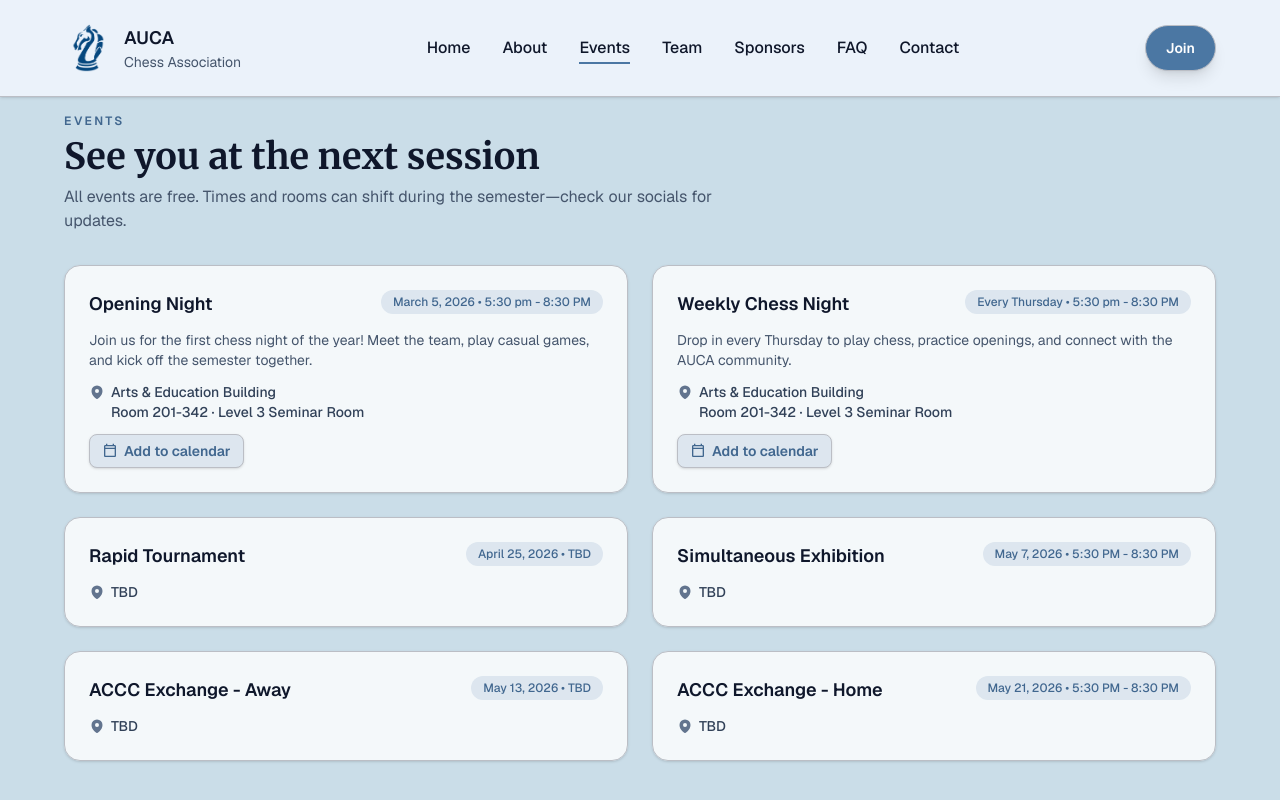
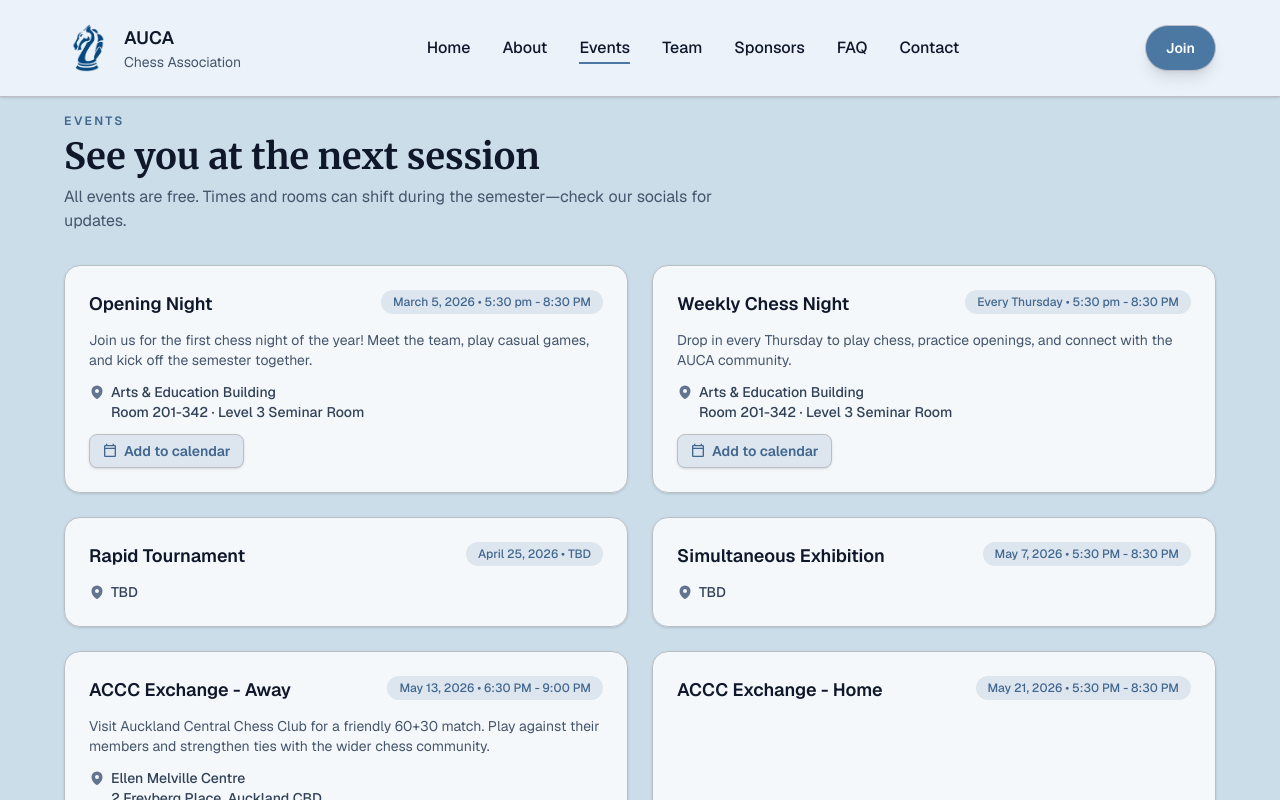
Before and after one commit to WilliamH141/auca-website, a Next.js app: page /events in a window 1280 px wide. Shown: the top 800 px of the page. Built offline with nearby package versions, Linux system fonts and the light colour scheme.

Commit message:
feat: update ACCC away exchange info

```diff
--- a/src/content/events.ts
+++ b/src/content/events.ts
@@ -70,9 +70,9 @@ const eventData: Omit<Event, "addToCalendarUrl">[] = [
   {
     title: "ACCC Exchange - Away",
     date: "May 13, 2026",
-    time: "TBD",
-    location: "TBD",
-    // description: "Visit Auckland Central Chess Club for a friendly match. Play against their members and strengthen ties with the wider chess community.",
+    time: "6:30 PM - 9:00 PM",
+    location: "Ellen Melville Centre\n2 Freyberg Place, Auckland CBD",
+    description: "Visit Auckland Central Chess Club for a friendly 60+30 match. Play against their members and strengthen ties with the wider chess community.",
   },
   {
     title: "ACCC Exchange - Home",
```
